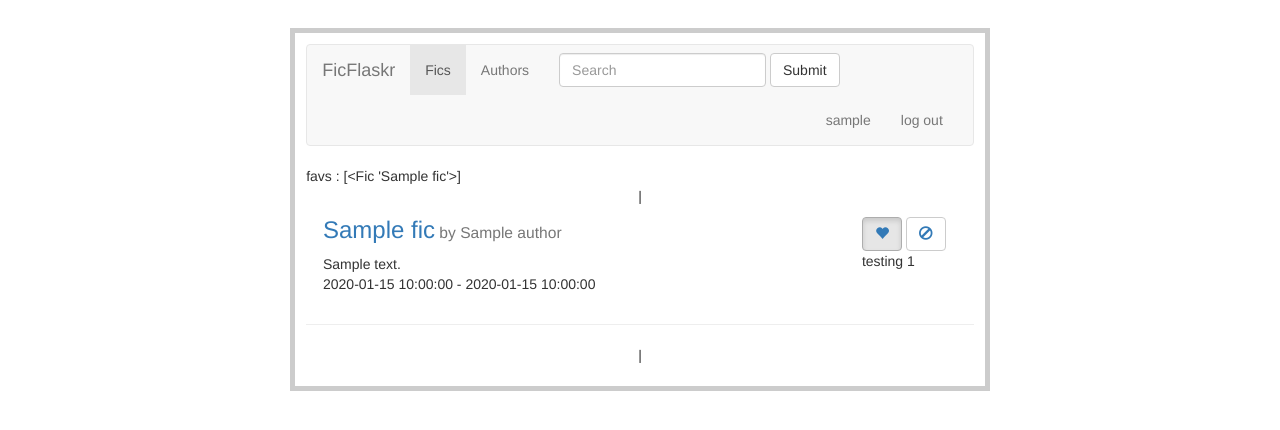
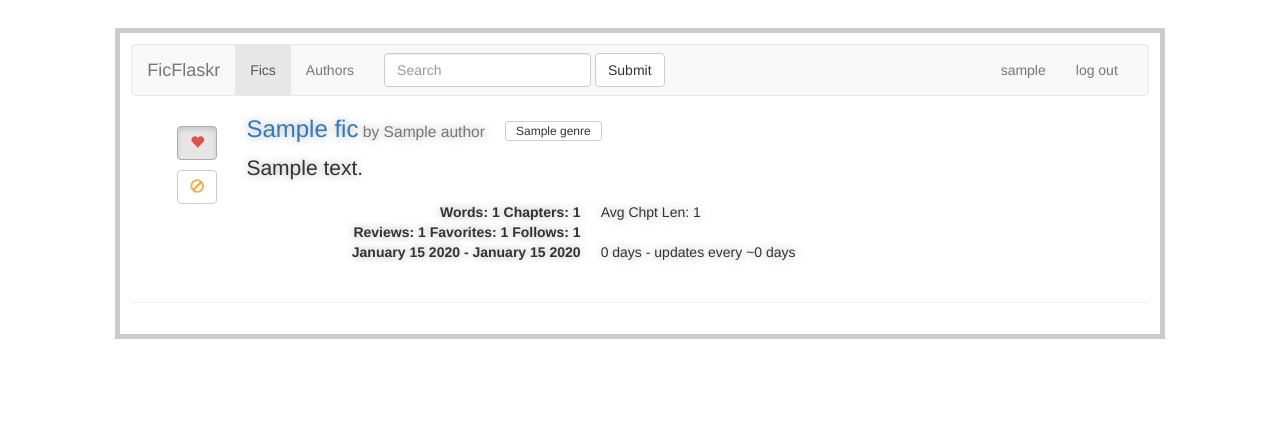
Before and after one commit to carrieb/scratch, a Flask app: page / in a window 1280 px wide. Shown: the top 430 px of the page. Run offline with Flask 2, Linux system fonts and the light colour scheme; a user stored in the database is signed in; tables that the repository leaves empty hold one stand-in row (values such as "Sample post"); some libraries are stand-ins or nearby versions.

Commit message:
misc UI updates

```diff
--- a/ficflaskr/models.py
+++ b/ficflaskr/models.py
@@ -94,13 +94,13 @@ class Fic(db.Model):
 	rating_id = db.Column(db.Integer, db.ForeignKey('rating.id'))
 
 	genres = db.relationship('Genre', secondary=genres,
-			backref=db.backref('fics', lazy='dynamic'))
+			backref=db.backref('fics', lazy='dynamic'), lazy="dynamic")
 
 	characters = db.relationship('Character', secondary=characters,
-			backref=db.backref('fics', lazy='dynamic'))
+			backref=db.backref('fics', lazy='dynamic'), lazy="dynamic")
 
 	pairings = db.relationship('Pairing', secondary=fic_pairings,
-			backref=db.backref('fics', lazy='dynamic'))
+			backref=db.backref('fics', lazy='dynamic'), lazy="dynamic")
 
 	def __init__(self, title, summary, url, author, pub_date, upd_date):
 		self.title = title
--- a/ficflaskr/static/style.css
+++ b/ficflaskr/static/style.css
@@ -1,7 +1,9 @@
-.page           { margin: 2em auto; width: 50em; border: 5px solid #ccc;
+.page           { margin: 2em auto; width: 75em; border: 5px solid #ccc;
                   padding: 0.8em; background: white; }
 .ficlist        { list-style: none; margin: 0; padding: 0; }
 .ficlist li     { margin: 0.8em 1.2em; }
 .flash          { background: #cee5F5; padding: 0.5em;
                   border: 1px solid #aacbe2; }
 .error          { background: #f0d6d6; padding: 0.5em; }
+dl dt		    { width: 40% !important; padding-right:20px !important;}
+.fic_li.active .fic  { text-shadow: 0 0 10px #A8A8A8; }
--- a/ficflaskr/templates/fic.html
+++ b/ficflaskr/templates/fic.html
@@ -1,29 +1,37 @@
 <script type=text/javascript>
 	$(function() {
 	    $('a#favorite_{{ fic.id }}').bind('click', function() {
-	    	console.log('fav click {{ fic.id }}');
 	      $.getJSON($SCRIPT_ROOT + '/_favorite', {fic_id: "{{ fic.id }}"}, function(data) {
-	        $("#fic_options_test_{{ fic.id }}").text(data.result);
+	      	console.log(data.result);
+	        $("#favorite_button_{{ fic.id }}").addClass('active');
+	        $("#favorite_button_{{ fic.id }}").attr('aria-pressed', 'true');
+	        $("#favorite_button_{{ fic.id }}").blur()
 	      });
 	      return false;
 	    });
 	  });
 </script>
-<li>
-	<div class="fic" style="overflow:hidden">
-	<div class="fic_info" style="float:left; width:85%">
-	<h3 style="margin-top:0"><a href="{{ fic.url }}">{{ fic.title }}</a><small> by {{ fic.author.name }}</small></h3>
-	{{ fic.summary|safe }}
-	<p>{{ fic.pub_date }} - {{ fic.upd_date }}</p>
-	</div>
-	<div class="fic_options" style="float:left" class="btn-group pull-right" role="group" aria-label="...">
-		<button type="button" class="btn btn-default {{ 'active' if g.user.is_favorited(fic) else ''}}" aria-label="Favorite" data-toggle="button" aria-pressed="{{ g.user.is_favorited(fic) }}">
-			<a href="#" id="favorite_{{ fic.id }}"><span class="glyphicon glyphicon-heart" aria-hidden="true"></span></a>
-		</button>
-  		<button type="button" class="btn btn-default" aria-label="Hide">
-  			<a href="#" id="hide_{{ fic.id }}"><span class="glyphicon glyphicon-ban-circle" aria-hidden="true"></span></a>
-		</button>
-		<p id="fic_options_test_{{ fic.id }}">testing {{ fic.id }}</p>
+<li class="fic_li{{ ' active' if first else '' }}">
+	<div class="fic" style="overflow:hidden;">
+		{% if g.user.is_authenticated() %}
+		<div class="fic_options" style="float:left; width:10%; text-align:center" class="btn-group" role="group" aria-label="...">
+			<div style="padding: 10px 0px"><a href="#" id="favorite_{{ fic.id }}"><button id="favorite_button_{{ fic.id }}" type="button" class="btn btn-default {{ 'active' if g.user.is_favorited(fic) else ''}}" aria-label="Favorite" data-toggle="button" aria-pressed="{{  g.user.is_favorited(fic) }}">
+				<span style="color:#d9534f" class="glyphicon glyphicon-heart" aria-hidden="true"></span>
+			</button></a></div>
+	  		<div><a href="#" id="hide_{{ fic.id }}"><button type="button" class="btn btn-default" aria-label="Hide">
+	  			<span style="color:#f0ad4e" class="glyphicon glyphicon-ban-circle" aria-hidden="true"></span>
+			</button></a></div>
+		</div>
+		{% else %}
+		<div style="float:left; width:10%">&nbsp;</div>
+		{% endif %}
+	<div class="fic_info" style="float:left; width:90%">
+	<h3 style="margin-top:0"><a href="{{ fic.url }}">{{ fic.title }}</a><small> by {{ fic.author.name }}</small><span style="padding: 0 10px">{% for genre in fic.genres.all() %}<button type="button" class="btn btn-default btn-xs" style="padding: 0 10px; margin: 0 10px">{{ genre.name }}</button>{% endfor %}</span></h3>
+	<p class="lead">{{ fic.summary|safe }}</p>
+	<dl class="dl-horizontal"><dt>Words: {{ fic.word_cnt }} Chapters: {{ fic.chapter_cnt }}</dt><dd>Avg Chpt Len: {{ fic.word_cnt // fic.chapter_cnt }}</dd>
+	<dt>Reviews: {{ fic.review_cnt }} Favorites: {{ fic.favorite_cnt }} Follows: {{ fic.follow_cnt }}</dt><dd></dd>
+	<dt>{{ fic.pub_date.strftime("%B %d %Y") }} - {{ fic.upd_date.strftime("%B %d %Y") }}</dt><dd>{{ (fic.upd_date - fic.pub_date).days }} days - updates every ~{{ (fic.upd_date - fic.pub_date).days // fic.chapter_cnt }} days</dt>
+	</dl>
 	</div>
 	</div>
 </li>
--- a/ficflaskr/templates/show_fics.html
+++ b/ficflaskr/templates/show_fics.html
@@ -1,12 +1,33 @@
 {% extends "layout.html" %}
 {% block body %}
-  favs : {{ g.user.favorited_fics.all() }}
+	<script type=text/javascript>
+		$(document).keydown(function(e) {
+			e.preventDefault()
+			console.log(e.which);
+		    if(e.which == 40) {
+		    	if ($(".fic_li.active").nextAll("li").length !== 0) {
+		    		$(".fic_li.active").removeClass('active').nextAll("li:first").addClass('active');
+		    	}
+		    	if ($(".fic_li.active").length !== 0) {
+			    	$('html, body').stop(true, true).animate({
+	        			scrollTop: $(".fic_li.active").offset().top - 50
+	    			}, 1000);
+				}
+		    }
+		    if(e.which == 38) {
+
+		    }
+		});
+	</script>
   <ul class=ficlist>
-  <p class="text-center">{% if fics.has_prev %}<a href="{{ url_for('show_fics', page=fics.prev_num) }}">&lt;&lt; {{ fics.prev_num }}</a>{% else %}{% endif %} | {% if fics.has_next %}<a href="{{ url_for('show_fics', page=fics.next_num) }}">{{ fics.next_num }} &gt;&gt;</a>{% else %}{% endif %}</p>
+  <p class="text-center">{% if fics.has_prev %}<a href="{{ url_for('show_fics', page=fics.prev_num) }}">&lt;&lt; {{ fics.prev_num }}</a>{% else %}{% endif %}{% if fics.has_prev or fics.has_next %} | {% endif %}{% if fics.has_next %}<a href="{{ url_for('show_fics', page=fics.next_num) }}">{{ fics.next_num }} &gt;&gt;</a>{% else %}{% endif %}</p>
   {% for fic in fics.items %}
+  	{% with %}
+  	{% set first = loop.first %}
     {% include "fic.html" %}
+    {% endwith %}
     <hr>
   {% endfor %}
   </ul>
-  <p class="text-center">{% if fics.has_prev %}<a href="{{ url_for('show_fics', page=fics.prev_num) }}">&lt;&lt; {{ fics.prev_num }}</a>{% else %}{% endif %} | {% if fics.has_next %}<a href="{{ url_for('show_fics', page=fics.next_num) }}">{{ fics.next_num }} &gt;&gt;</a>{% else %}{% endif %}</p>
+  <p class="text-center">{% if fics.has_prev %}<a href="{{ url_for('show_fics', page=fics.prev_num) }}">&lt;&lt; {{ fics.prev_num }}</a>{% else %}{% endif %}{% if fics.has_prev or fics.has_next %} | {% endif %}{% if fics.has_next %}<a href="{{ url_for('show_fics', page=fics.next_num) }}">{{ fics.next_num }} &gt;&gt;</a>{% else %}{% endif %}</p>
 {% endblock %}
```
Also changed, not shown: ficflaskr/__init__.py (line endings or trailing spaces).
